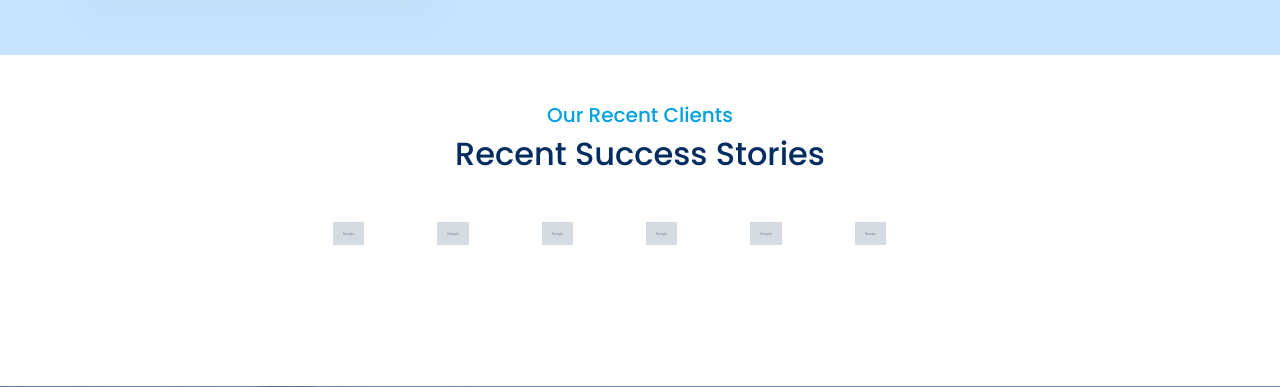
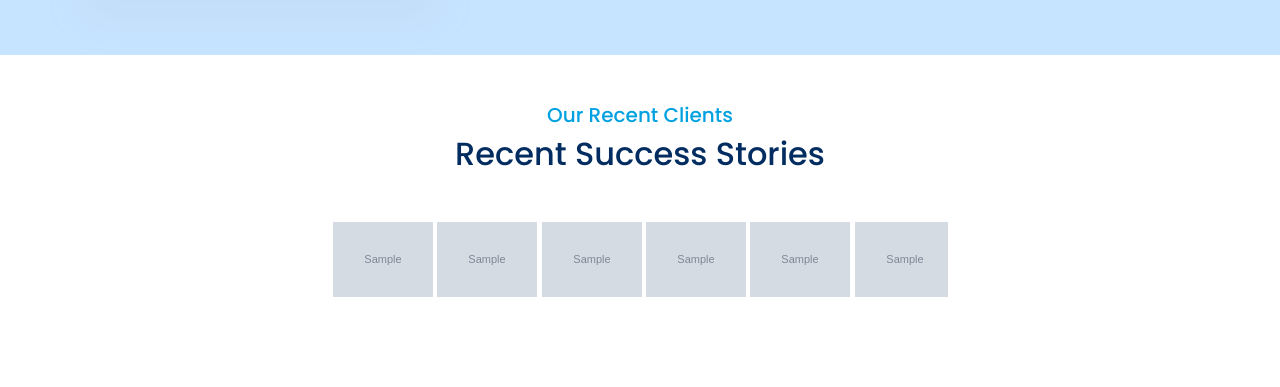
Before and after one commit to AshwaniWeb2022/CODM21, a PHP site: page /index/ in a window 1280 px wide. Shown: the part 3520-3907 px from the top of the page. Run offline with PHP 8.4, Linux system fonts and the light colour scheme; tables that the repository leaves empty or names only in its code hold one stand-in row (values such as "Sample post"); grey boxes marked "Sample" are stand-in pictures; data that the repository does not hold is empty.

Commit message:
home clinet

```diff
--- a/index/index.php
+++ b/index/index.php
@@ -18,7 +18,7 @@ include "../admin/databash/dbConnect.php";
         <div class="row">
             <div class="col-lg-6 mb-4">
                 <div id="aboutImage_Wapper">
-                    <!-- <img src="../assect/upload/home/AboutImage.jpg" alt="about"> -->
+                    <img src="../assect/upload/home/AboutImage.jpeg" alt="about">
                     <div id="Experiens_cound">
                         <div id="count_Exp">10+</div>
                         <div class="text_count">total project</div>
@@ -216,7 +216,7 @@ include "../admin/databash/dbConnect.php";
     <h2 class="sub_titel text-center mb-5 mt-2">Recent Success Stories</h2>
     <div class="row">
         <div class="col-xl-6 col-lg-6 col-md-6 col-sm-12 col-12  offset-md-3">
-            <div class="clinet owl-carousel owl-theme text-center" id="ourclinet">
+            <div class="clinet owl-carousel  text-center" id="ourclinet">
                 <?php
                 // / Fetch client data from the database
                 $query = "SELECT * FROM clients";
@@ -225,7 +225,7 @@ include "../admin/databash/dbConnect.php";
                 ?>
                     <div class="col-lg-4">
                         <a href=" ../<?php echo $row['clients_Weblink']; ?>" target="_blank">
-                            <img src="<?php echo $row['clients_image']; ?>" alt="<?php echo $row['Client_name']; ?>">
+                            <img src="<?php echo $row['clients_image']; ?>" alt="<?php echo $row['Client_name']; ?>" style="width:100px;">
                         </a>
                     </div>
                 <?php } ?>
```
